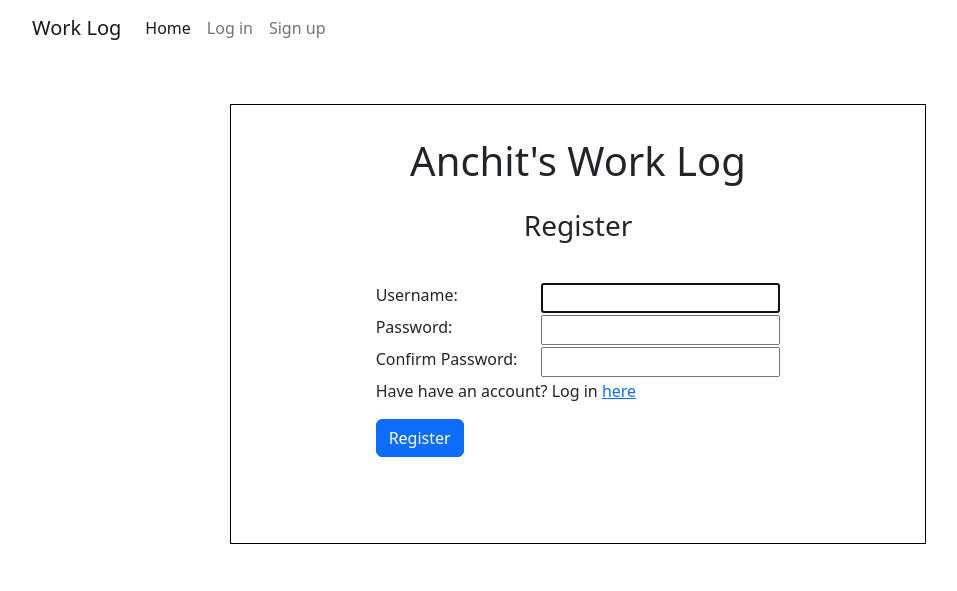
After one commit to anchit-chandran/freelance-hrs-tracker, a Django app: page /sign-up in a window 1280 px wide. The commit adds this page. Shown: the top 591 px of the page, without its empty margins (62-1019 px from the left). Run offline with Django 4.2, Linux system fonts and the light colour scheme.

Commit message:
adds calculations and user authentication

```diff
--- a/timeTrackerProj/timeTrack/forms.py
+++ b/timeTrackerProj/timeTrack/forms.py
@@ -1,5 +1,8 @@
 from django import forms
 from django.forms import ModelForm
+
+from django.contrib.auth.forms import UserCreationForm
+from django.contrib.auth.models import User
 
 from .views import Times
 
@@ -19,3 +22,8 @@ class TimeCreateForm(ModelForm):
             'end_time' : TimeInput(),
             'break_length' : TimeInput(),
         }
+
+class RegisterForm(UserCreationForm):
+    class Meta:
+        model = User
+        fields = ['username','password1','password2']
--- a/timeTrackerProj/timeTrack/static/timeTrack/styles.css
+++ b/timeTrackerProj/timeTrack/static/timeTrack/styles.css
@@ -23,7 +23,7 @@ nav .navbar a.navbar-brand {
 }
 
 /* calculations */
-.expense {
+p.expense {
     color: var(--red);
     font-style: italic;
 }
--- /dev/null
+++ b/timeTrackerProj/timeTrack/templates/registration/sign-up.html
@@ -0,0 +1,41 @@
+{% extends 'timeTrack/home.html' %} {% block forms %}
+<div class="row">
+  <div class="col d-flex flex-column justify-content-center align-items-center">
+    <h3>Register</h3>
+
+    <form method="post" class="py-3 my-3">
+      {% csrf_token %} {{ form.non_field_errors }}
+
+      <div class="fieldWrapper row">
+        {{ form.username.errors }}
+        <div class="col">
+          <label class="form-label" for="{{ form.username.id_for_label }}"
+            >Username:</label
+          >
+        </div>
+        <div class="col">{{ form.username }}</div>
+      </div>
+      <div class="fieldWrapper row">
+        {{ form.password1.errors }}
+        <div class="col">
+          <label class="form-label" for="{{ form.password1.id_for_label }}"
+            >Password:</label
+          >
+        </div>
+        <div class="col">{{ form.password1 }}</div>
+      </div>
+      <div class="fieldWrapper row">
+        {{ form.password2.errors }}
+        <div class="col">
+          <label class="form-label" for="{{ form.password2.id_for_label }}"
+            >Confirm Password:</label
+          >
+        </div>
+        <div class="col">{{ form.password2 }}</div>
+      </div>
+      <p>Have have an account? Log in <a href="{% url 'login' %}">here</a></p>
+      <button type="submit" class="btn btn-primary">Register</button>
+    </form>
+  </div>
+</div>
+{% endblock %}
--- a/timeTrackerProj/timeTrack/templates/timeTrack/home.html
+++ b/timeTrackerProj/timeTrack/templates/timeTrack/home.html
@@ -9,12 +9,12 @@
     </div>
     {% block forms %} {% endblock forms %}
   </div>
-  {% if total_earned %}
+  {% if takehome %}
   <div class="col contents-col p-3 ms-3">
     <div class="row">
       <div class="col text-center">
         <h3>Total earned:</h3>
-        <h3>£{{total_earned}} ({{total_hrs}}hrs)</h3>
+        <h3>£{{takehome.take_home}} ({{total_hrs}}hrs)</h3>
       </div>
     </div>
     <div class="row mt-4">
--- a/timeTrackerProj/timeTrack/templates/timeTrack/nav.html
+++ b/timeTrackerProj/timeTrack/templates/timeTrack/nav.html
@@ -9,9 +9,22 @@
           <li class="nav-item">
             <a class="nav-link active" aria-current="page" href="{% url 'index' %}">Home</a>
           </li>
+          {% if user.is_authenticated %}
           <li class="nav-item">
             <a class="nav-link" href="{% url 'addTime' %}">Add item</a>
           </li>
+          <li class="nav-item">
+            <a class="nav-link" href="{% url 'logout' %}">Log out</a>
+          </li>
+          <p class="text-end">Logged in as {{user.username}}</p>
+          {% else %}
+          <li class="nav-item">
+            <a class="nav-link" href="{% url 'login' %}">Log in</a>
+          </li>
+          <li class="nav-item">
+            <a class="nav-link" href="{% url 'sign-up' %}">Sign up</a>
+          </li>
+          {% endif %}
         </ul>
       </div>
     </div>
--- a/timeTrackerProj/timeTrack/urls.py
+++ b/timeTrackerProj/timeTrack/urls.py
@@ -5,6 +5,8 @@ from . import views
 urlpatterns = [
     path('', views.TimeListView.as_view(), name='index'),
     path('add-time', views.AddTimeView.as_view(), name='addTime'),
+    path('sign-up', views.sign_up, name='sign-up'),
+    path('logout', views.signout, name='logout'),
     path('update-time/<int:pk>', views.UpdateTimeView.as_view(), name='updateTime'),
     path('delete-time/<int:pk>', views.DeleteTimeView.as_view(), name='deleteTime'),
 ]
--- a/timeTrackerProj/timeTrack/views.py
+++ b/timeTrackerProj/timeTrack/views.py
@@ -1,6 +1,9 @@
-from django.shortcuts import render
+from django.shortcuts import render, redirect
 from django.http import HttpResponse
 from django.urls import reverse, reverse_lazy
+
+from django.contrib.auth import login, logout, authenticate
+from django.contrib.auth.mixins import LoginRequiredMixin
 
 from django.db.models import Sum, DurationField, ExpressionWrapper, F
 
@@ -9,10 +12,14 @@ from django.views.generic.edit import CreateView, UpdateView, DeleteView
 
 from timeTrack.models import Times
 
-from timeTrack.forms import TimeCreateForm
+from timeTrack.forms import TimeCreateForm, RegisterForm
 
+from timeTrack.calculate_tax import calculate_takehome
 
-class TimeListView(ListView):
+class TimeListView(LoginRequiredMixin, ListView):
+
+    login_url = '/login/'
+    redirect_field_name = 'redirect_to'
 
     model = Times
     template_name = 'timeTrack/main.html'
@@ -37,14 +44,12 @@ class TimeListView(ListView):
             total_hrs = total_hrs_dict['total_hrs'].total_seconds() / 3600
             context['total_hrs'] = total_hrs
 
-            #convert into total earned
-            rate_ph = 25
-            context['total_earned'] = round(total_hrs * rate_ph, 2)
+            context['takehome'] = calculate_takehome(total_hrs=158)
 
         return context
 
 
-class AddTimeView(CreateView):
+class AddTimeView(LoginRequiredMixin, CreateView):
 
     model = Times
     template_name = 'timeTrack/time-add.html'
@@ -52,7 +57,7 @@ class AddTimeView(CreateView):
     success_url = reverse_lazy('index')
 
 
-class UpdateTimeView(UpdateView):
+class UpdateTimeView(LoginRequiredMixin, UpdateView):
 
     model = Times
     template_name = 'timeTrack/time-update.html'
@@ -60,7 +65,22 @@ class UpdateTimeView(UpdateView):
     success_url = reverse_lazy('index')
 
 
-class DeleteTimeView(DeleteView):
+class DeleteTimeView(LoginRequiredMixin, DeleteView):
 
     model = Times
     success_url = reverse_lazy('index')
+
+def sign_up(request):
+    if request.method == 'POST':
+        form = RegisterForm(request.POST)
+        if form.is_valid():
+            user = form.save()
+            login(request, user)
+            return redirect(reverse('index'))
+    else:
+        form = RegisterForm()
+    return render(request, 'registration/sign-up.html', context={'form':form})
+
+def signout(request):
+    logout(request)
+    return redirect(reverse('login'))
--- a/timeTrackerProj/timeTrackerProj/settings.py
+++ b/timeTrackerProj/timeTrackerProj/settings.py
@@ -122,3 +122,6 @@ STATIC_URL = 'static/'
 # https://docs.djangoproject.com/en/4.1/ref/settings/#default-auto-field
 
 DEFAULT_AUTO_FIELD = 'django.db.models.BigAutoField'
+
+LOGIN_REDIRECT_URL = '/'
+LOGOUT_REDIRECT_URL = '/login'
--- a/timeTrackerProj/timeTrackerProj/urls.py
+++ b/timeTrackerProj/timeTrackerProj/urls.py
@@ -17,6 +17,7 @@ from django.contrib import admin
 from django.urls import path, include
 
 urlpatterns = [
+    path('admin/', admin.site.urls),
+    path('', include('django.contrib.auth.urls')),
     path('', include('timeTrack.urls')),
-    path('admin/', admin.site.urls),
 ]
```
Also changed, not shown: timeTrackerProj/timeTrack/calculate_tax.py (added, +24 -0 lines), timeTrackerProj/timeTrack/templates/registration/login.html (added, +32 -0 lines), timeTrackerProj/timeTrack/templates/timeTrack/calculations.html (+10 -10 lines), timeTrackerProj/db.sqlite3, timeTrackerProj/timeTrack/models.py (line endings or trailing spaces).
